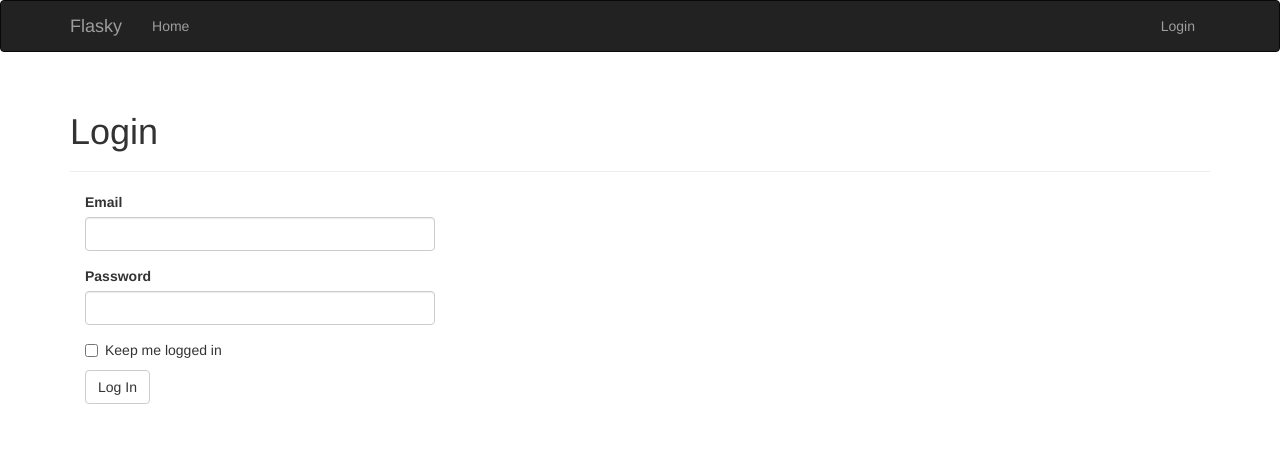
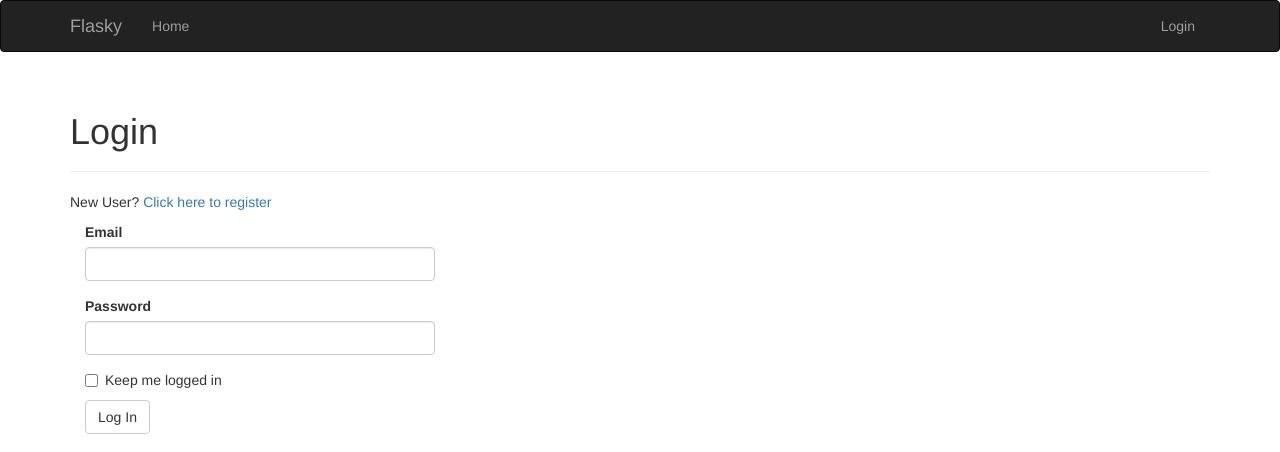
Before and after one commit to HassanMunene/flasky, a Flask app: page /auth/login in a window 1280 px wide. Shown: the top 452 px of the page. Run offline with Flask 3, Linux system fonts and the light colour scheme; some libraries are stand-ins or nearby versions.

Commit message:
I have added a link in the login template that will link to the registration page incase someone does not have a user account yet to register

```diff
--- a/app/templates/auth/login.html
+++ b/app/templates/auth/login.html
@@ -7,6 +7,10 @@
 <div class="page-header">
 	<h1>Login</h1>
 </div>
+<p>
+	New User?
+	<a href="{{ url_for('auth.register') }}">Click here to register</a>
+</p>
 <div class="col-md-4">
 	{{ wtf.quick_form(form) }}
 </div>
```
